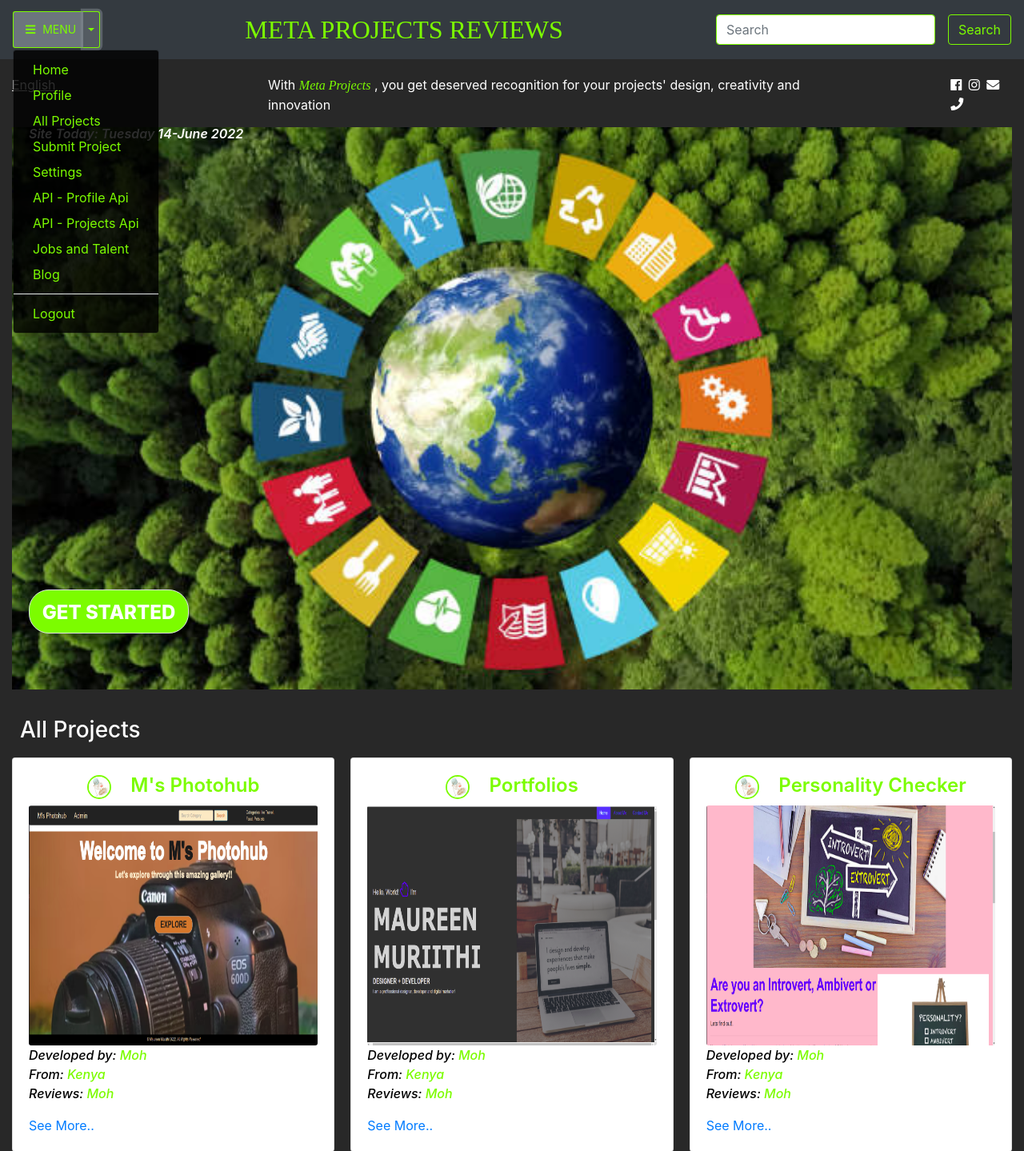
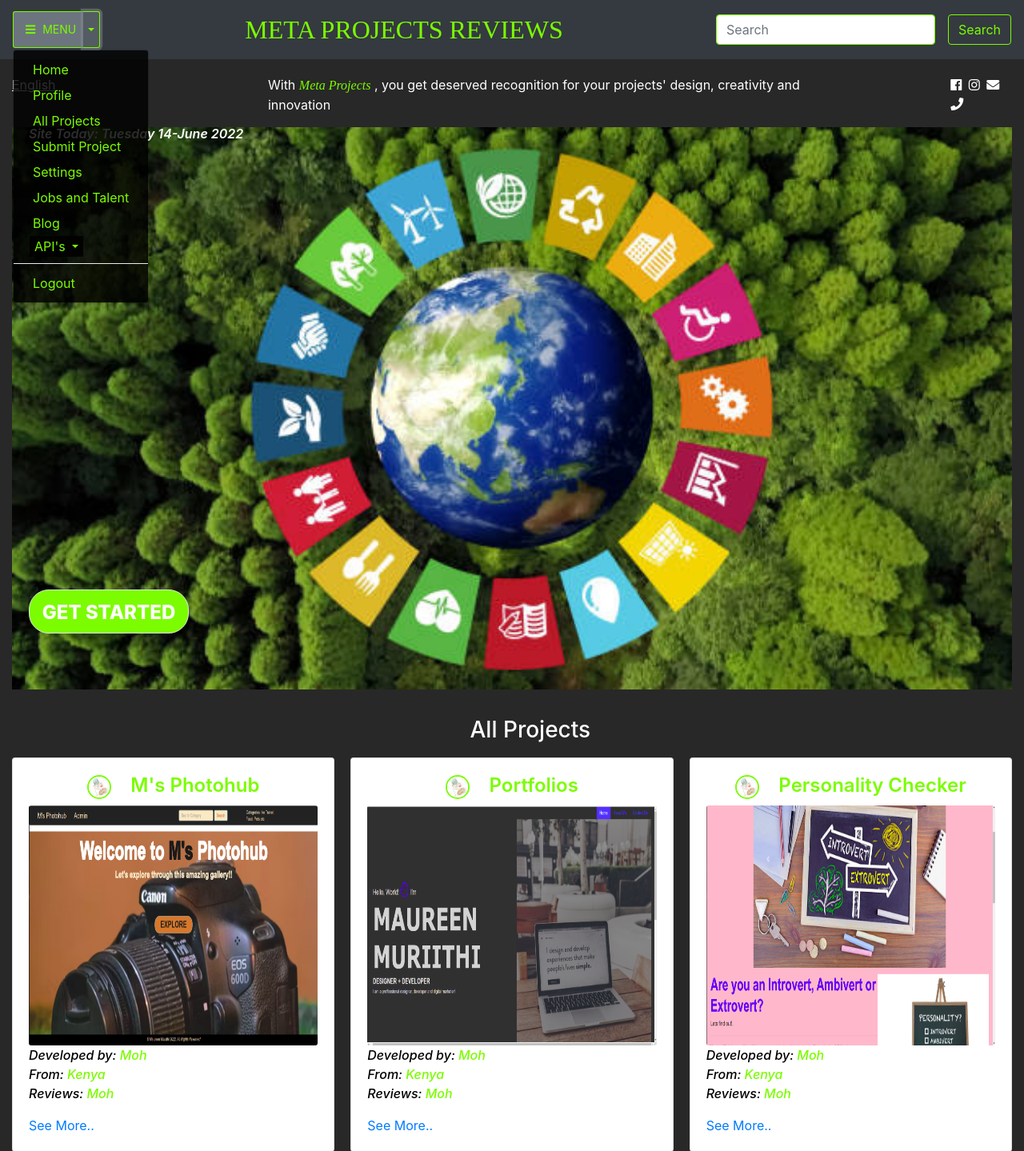
Before and after one commit to maureen-muriithi/Meta-project-reviews, a Django app: page / in a window 1280 px wide, after a click on "Toggle Dropdown". Shown: the top 1439 px of the page at 80% size. Run offline with Django 4.2, Linux system fonts and the light colour scheme; a user stored in the database is signed in; data comes from the database, SQL or seed files in the repository; some libraries are stand-ins or nearby versions; some web fonts are replaced.

Commit message:
Update api dropdown menu

```diff
--- a/projects/templates/navbar.html
+++ b/projects/templates/navbar.html
@@ -27,11 +27,15 @@
                 <a class="dropdown-item" href="{%url 'projects' %}">All Projects</a>
                 <a class="dropdown-item" href="{%url 'submit_project'%}">Submit Project</a>
                 <a class="dropdown-item" href="#ModalCenter">Settings</a>
-                <a class="dropdown-item" href="api/profiles">API - Profile Api</a>
-                <a class="dropdown-item" href="api/projects">API - Projects Api</a>
                 <a class="dropdown-item" href="{%url 'not_found' %}">Jobs and Talent</a>
                 <a class="dropdown-item" href="{%url 'not_found' %}">Blog</a>
-
+                <button type="button" class="dropdown-toggle" data-toggle="dropdown" aria-haspopup="true" aria-expanded="false" style="background-color: inherit; color: lawngreen; margin-left: 20px; border: 0;" >
+                  <span class="sr-only">Toggle Dropdown</span> API's
+                </button>
+                <div class="dropdown-menu" style="background-color: rgba(0, 0, 0, 0.829); color:lawngreen">
+                  <a class="dropdown-item" href="api/profiles">Profile Api</a>
+                  <a class="dropdown-item" href="api/projects">Projects Api</a>
+                </div>
                 <div class="dropdown-divider"></div>
                 <a class="dropdown-item" href="/logout">Logout</a>
               </div>
--- a/projects/templates/projects/index.html
+++ b/projects/templates/projects/index.html
@@ -55,7 +55,7 @@
     </div>
     <br>
     <div class="container-fluid">
-      <h3 class="text center text-white" style=" padding: 10px;">All Projects</h3>
+      <h3 class="text center text-white" style=" padding: 10px; margin-left: 45%;">All Projects</h3>
       <div class="card-columns">
         {% for project in projects %}
 
--- a/static/css/baseprojects.css
+++ b/static/css/baseprojects.css
@@ -58,3 +58,15 @@
   .dropdown-item{
     color: lawngreen;
   }
+
+  .dropdown-container {
+    display: none;
+    background-color: #262626;
+    padding-left: 8px;
+    color: lawngreen;
+  }
+
+  .fa-caret-down {
+    float: right;
+    padding-right: 8px;
+  }
```
